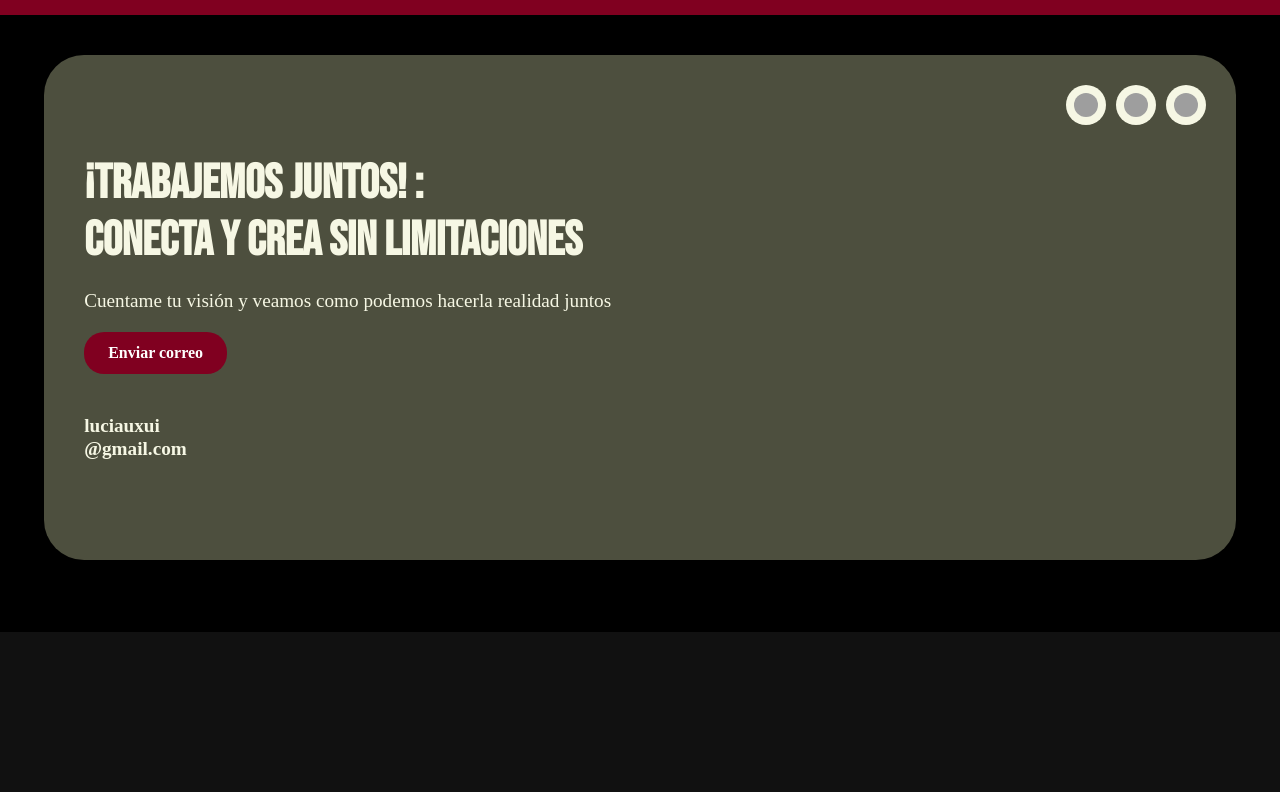
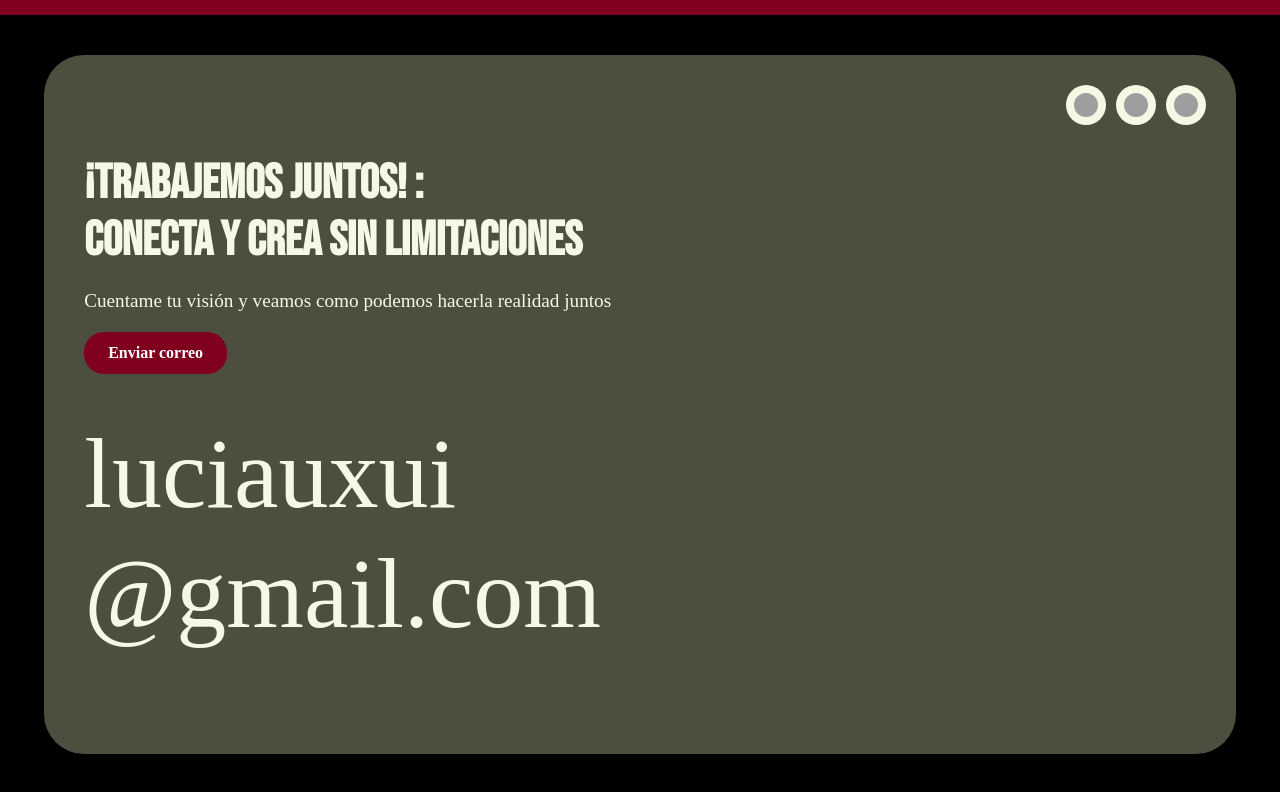
Before and after one commit to luulaa13/portfolio, a React (Vite) app: page /portfolio in a window 1280 px wide. Shown: the part 762-1554 px from the top of the page. Before the commit the page ends 1394 px from the top, so only its background shows below. Built offline with nearby package versions, Linux system fonts and the light colour scheme; no server answers; grey boxes are pictures that could not be loaded; a web font is replaced by a local one.

Commit message:
Update Portfolio.css

```diff
--- a/src/style/Portfolio.css
+++ b/src/style/Portfolio.css
@@ -179,9 +179,9 @@
 
 .contacto-section .email {
   margin-top: 40px;
-  font-weight: bold;
-  font-size: 1.2rem;
-}
+  font-size: 100px; /* o lo que prefieras */
+  line-height: 1.2;
+  }
 
 .top-right-icons {
   position: absolute;
@@ -211,12 +211,7 @@
   height: 140px;
 }
 
-.email {
-  margin-top: 20px;
-  font-size: 100px; /* o lo que prefieras */
-  line-height: 1.2;
-  margin-top: 1.5rem;
-}
+
 
 
 /* Mobile first adjustments */
```
